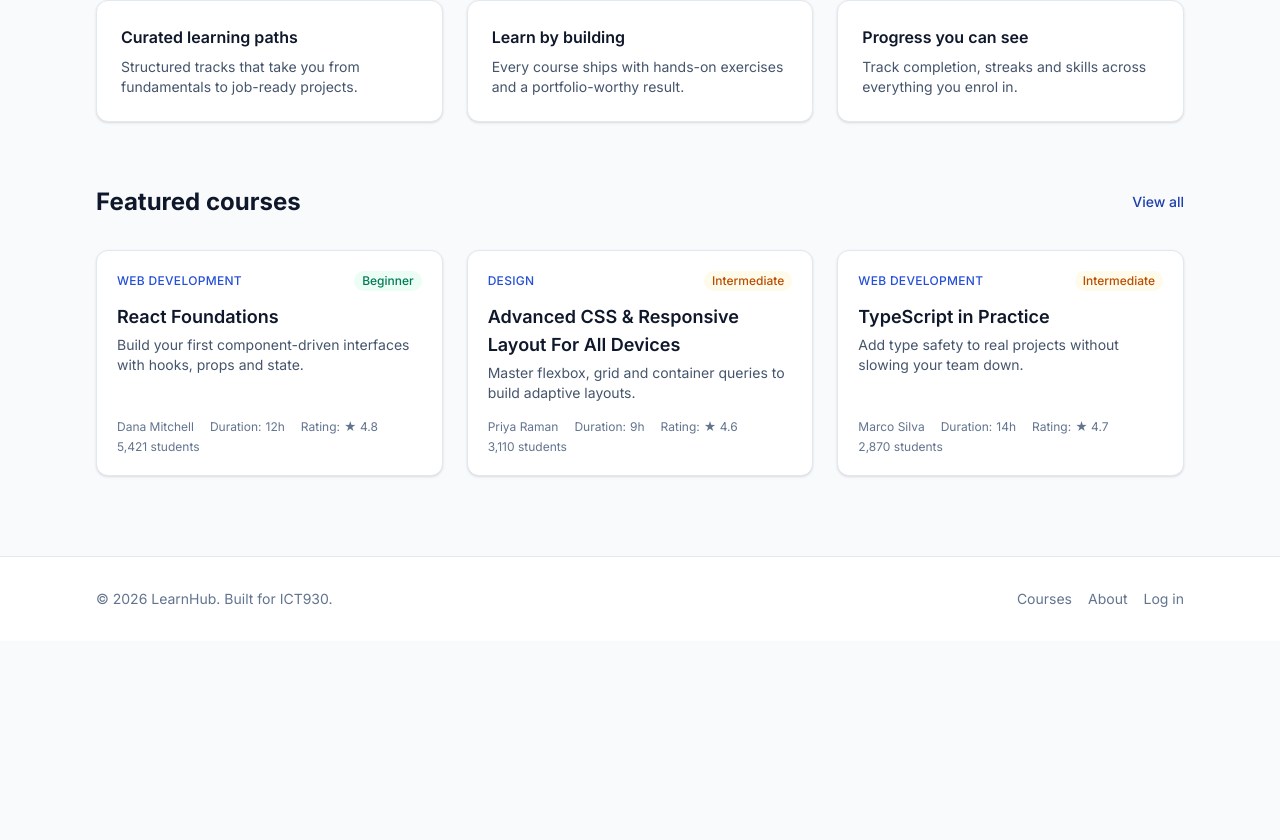
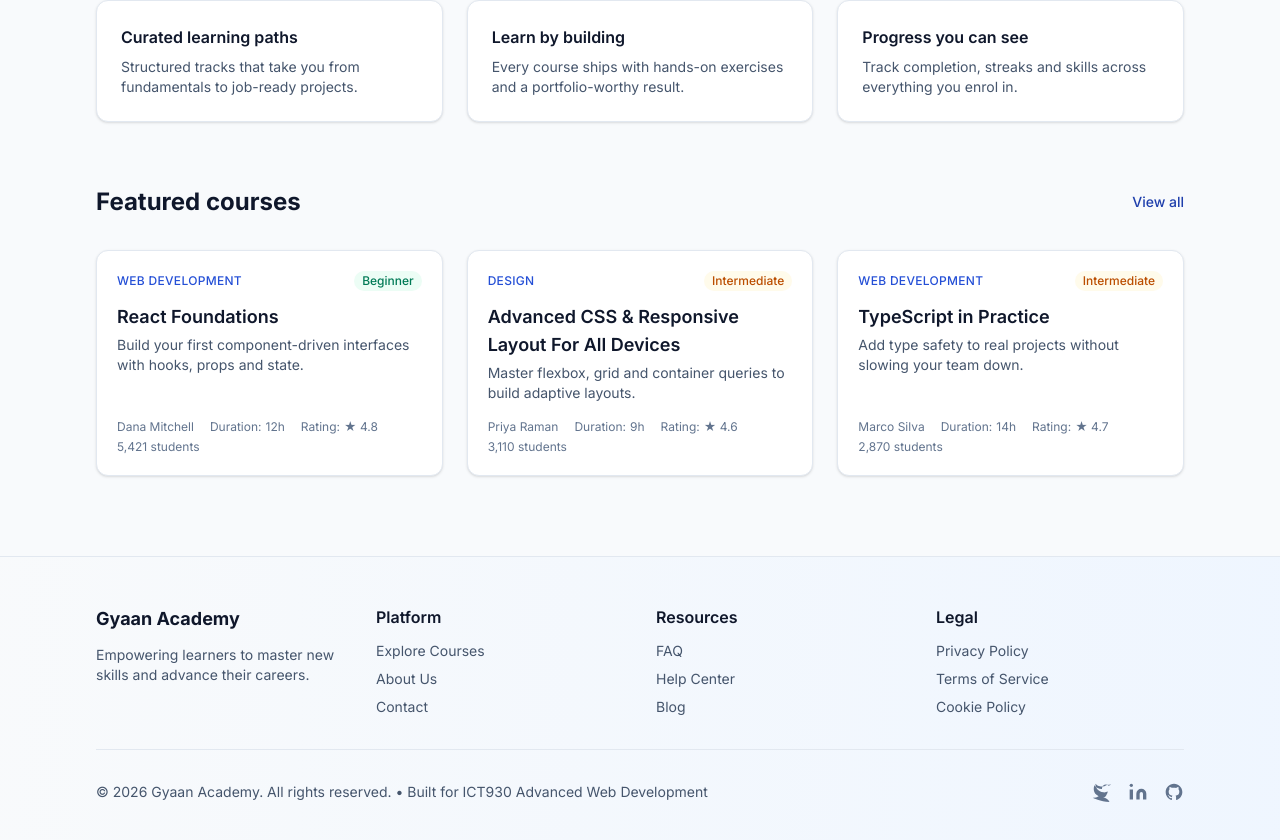
Before and after one commit to Spiya2/Gyaan-Academy, a React (Vite) app: page / in a window 1280 px wide. Shown: the part 792-1632 px from the top of the page. Before the commit the page ends 1433 px from the top, so only its background shows below. Built offline with nearby package versions, Linux system fonts and the light colour scheme.

Commit message:
footer component improved

```diff
--- a/src/components/layout/Footer.jsx
+++ b/src/components/layout/Footer.jsx
@@ -3,20 +3,94 @@ import Container from '../ui/Container.jsx'
 
 export default function Footer() {
   return (
-    <footer className="mt-auto border-t border-slate-200 bg-white">
-      <Container className="flex flex-col items-center justify-between gap-4 py-8 text-sm text-slate-500 sm:flex-row">
-        <p>© {new Date().getFullYear()} LearnHub. Built for ICT930.</p>
-        <nav className="flex gap-4" aria-label="Footer">
-          <Link to="/courses" className="hover:text-slate-900">
-            Courses
-          </Link>
-          <Link to="/about" className="hover:text-slate-900">
-            About
-          </Link>
-          <Link to="/login" className="hover:text-slate-900">
-            Log in
-          </Link>
-        </nav>
+    <footer className="mt-auto border-t border-slate-200 bg-gradient-to-r from-slate-50 to-blue-50">
+      <Container className="py-12">
+        {/* Main Footer Content */}
+        <div className="grid grid-cols-1 gap-8 sm:grid-cols-2 lg:grid-cols-4">
+          {/* Brand Section */}
+          <div className="flex flex-col gap-3">
+            <h3 className="text-lg font-bold text-slate-900">Gyaan Academy</h3>
+            <p className="text-sm text-slate-600">
+              Empowering learners to master new skills and advance their careers.
+            </p>
+          </div>
+
+          {/* Quick Links */}
+          <div className="flex flex-col gap-3">
+            <h4 className="font-semibold text-slate-900">Platform</h4>
+            <nav className="flex flex-col gap-2">
+              <Link to="/courses" className="text-sm text-slate-600 hover:text-blue-600 transition">
+                Explore Courses
+              </Link>
+              <Link to="/about" className="text-sm text-slate-600 hover:text-blue-600 transition">
+                About Us
+              </Link>
+              <a href="#contact" className="text-sm text-slate-600 hover:text-blue-600 transition">
+                Contact
+              </a>
+            </nav>
+          </div>
+
+          {/* Learning Resources */}
+          <div className="flex flex-col gap-3">
+            <h4 className="font-semibold text-slate-900">Resources</h4>
+            <nav className="flex flex-col gap-2">
+              <a href="#faq" className="text-sm text-slate-600 hover:text-blue-600 transition">
+                FAQ
+              </a>
+              <a href="#help" className="text-sm text-slate-600 hover:text-blue-600 transition">
+                Help Center
+              </a>
+              <a href="#blog" className="text-sm text-slate-600 hover:text-blue-600 transition">
+                Blog
+              </a>
+            </nav>
+          </div>
+
+          {/* Legal & Social */}
+          <div className="flex flex-col gap-3">
+            <h4 className="font-semibold text-slate-900">Legal</h4>
+            <nav className="flex flex-col gap-2">
+              <a href="#privacy" className="text-sm text-slate-600 hover:text-blue-600 transition">
+                Privacy Policy
+              </a>
+              <a href="#terms" className="text-sm text-slate-600 hover:text-blue-600 transition">
+                Terms of Service
+              </a>
+              <a href="#cookies" className="text-sm text-slate-600 hover:text-blue-600 transition">
+                Cookie Policy
+              </a>
+            </nav>
+          </div>
+        </div>
+
+        {/* Divider */}
+        <div className="my-8 border-t border-slate-200"></div>
+
+        {/* Bottom Section */}
+        <div className="flex flex-col items-center justify-between gap-4 sm:flex-row">
+          <p className="text-sm text-slate-600">
+            © {new Date().getFullYear()} Gyaan Academy. All rights reserved. • Built for ICT930 Advanced Web Development
+          </p>
+          <div className="flex gap-4">
+            <a href="#twitter" aria-label="Twitter" className="text-slate-500 hover:text-blue-600 transition">
+              <svg className="w-5 h-5" fill="currentColor" viewBox="0 0 24 24">
+                <path d="M23 3a10.9 10.9 0 01-3.14 1.53 4.48 4.48 0 00-7.86 3v1A10.66 10.66 0 013 4s-4 9 5 13a11.64 11.64 0 01-7 2s9 5 20 5a9.5 9.5 0 00-9-5.5c4.75 2.25 7-7 7-7a10.6 10.6 0 01-15-9.4 10.66 10.66 0 0013.78 1.51" />
+              </svg>
+            </a>
+            <a href="#linkedin" aria-label="LinkedIn" className="text-slate-500 hover:text-blue-600 transition">
+              <svg className="w-5 h-5" fill="currentColor" viewBox="0 0 24 24">
+                <path d="M16 8a6 6 0 016 6v7h-4v-7a2 2 0 00-2-2 2 2 0 00-2 2v7h-4v-7a6 6 0 016-6zM2 9h4v12H2z" />
+                <circle cx="4" cy="4" r="2" />
+              </svg>
+            </a>
+            <a href="#github" aria-label="GitHub" className="text-slate-500 hover:text-blue-600 transition">
+              <svg className="w-5 h-5" fill="currentColor" viewBox="0 0 24 24">
+                <path d="M12 2C6.477 2 2 6.477 2 12c0 4.42 2.865 8.17 6.839 9.49.5.092.682-.217.682-.482 0-.237-.008-.866-.013-1.7-2.782.603-3.369-1.343-3.369-1.343-.454-1.156-1.11-1.463-1.11-1.463-.908-.62.069-.608.069-.608 1.003.07 1.531 1.03 1.531 1.03.892 1.529 2.341 1.547 2.91 1.182.092-.92.35-1.547.636-1.903-2.22-.253-4.555-1.11-4.555-4.943 0-1.091.39-1.984 1.029-2.683-.103-.253-.446-1.27.098-2.647 0 0 .84-.269 2.75 1.025A9.578 9.578 0 0112 6.836c.85.004 1.705.114 2.504.336 1.909-1.294 2.747-1.025 2.747-1.025.546 1.377.203 2.394.1 2.647.64.699 1.028 1.592 1.028 2.683 0 3.842-2.339 4.687-4.566 4.935.359.309.678.919.678 1.852 0 1.336-.012 2.415-.012 2.743 0 .267.18.578.688.48C19.138 20.167 22 16.418 22 12c0-5.523-4.477-10-10-10z" />
+              </svg>
+            </a>
+          </div>
+        </div>
       </Container>
     </footer>
   )
```
Also changed, not shown: 1 other file (tests, documents, lock files or other folders).
